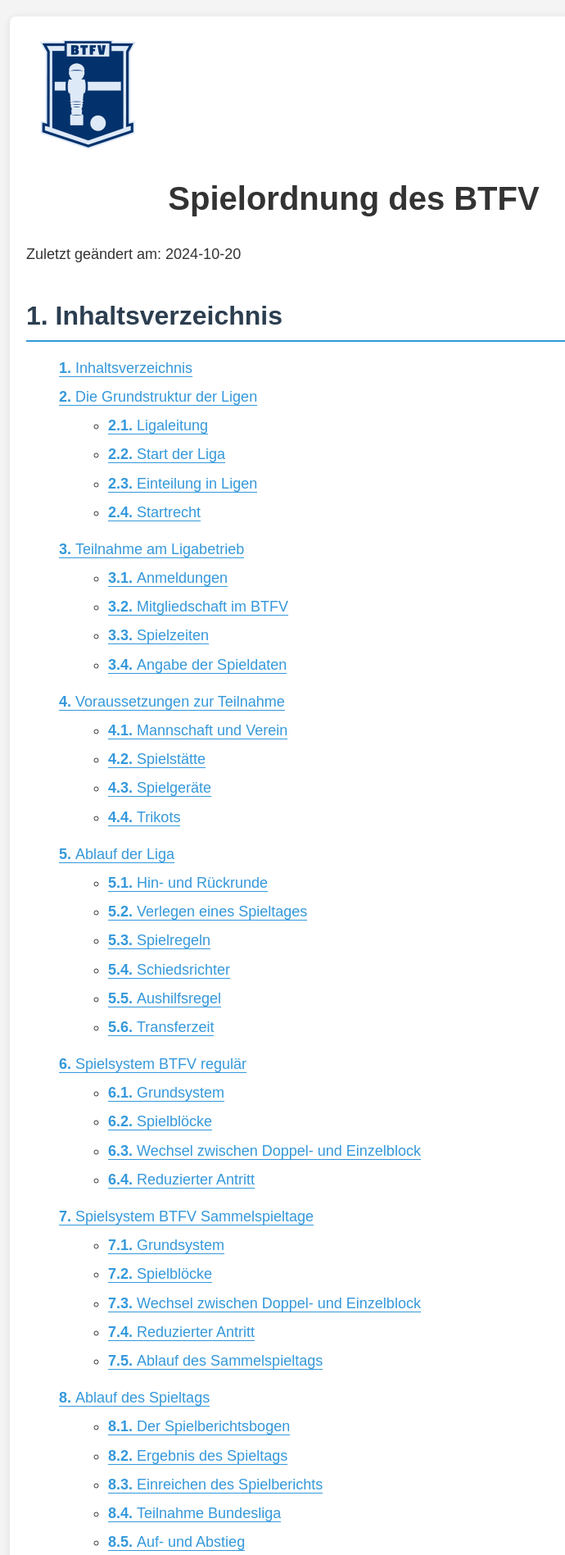
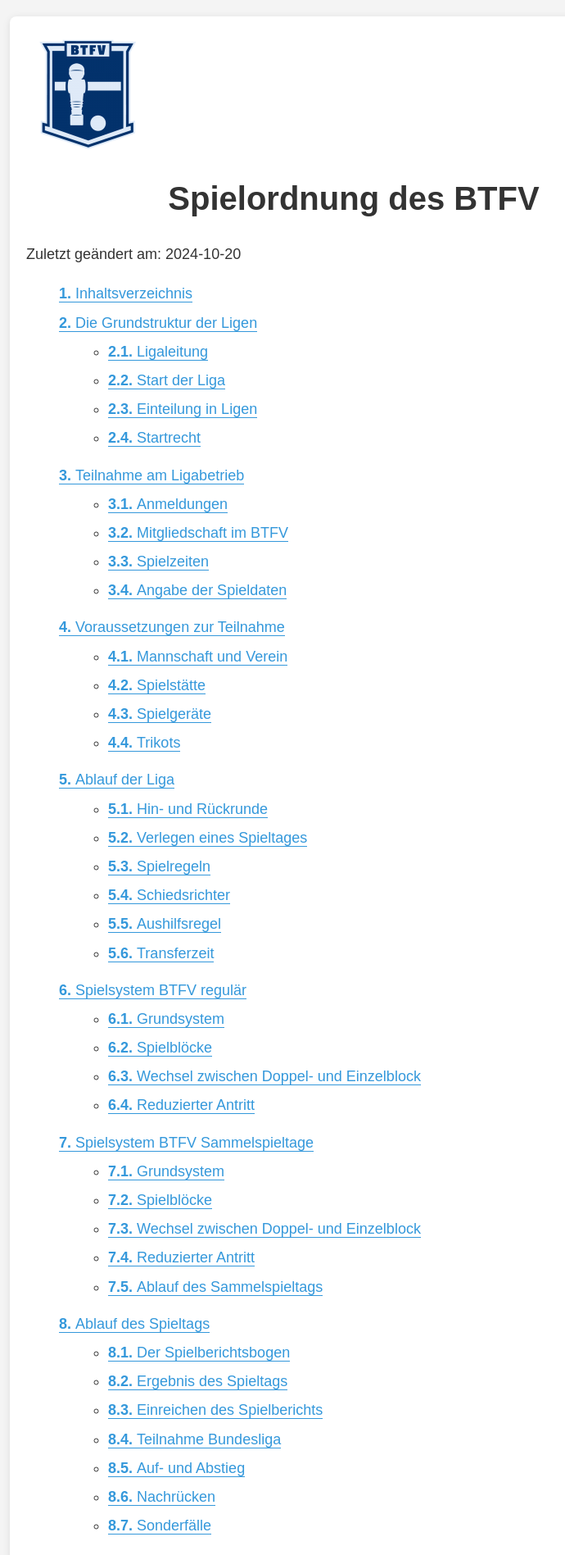
Before and after one commit to TFVSH/tfvsh-docs, a Jekyll site: the page built from docs/spielordnung.md, in a window 1280 px wide. Shown: the top 1897 px of the page at 82% size, without its empty margins (208-898 px from the left). Built offline with Jekyll 4.4.1, drawn with Linux system fonts in a browser that asks for light colours.

Commit message:
Update style.css

```diff
--- a/assets/css/style.css
+++ b/assets/css/style.css
@@ -1,6 +1,9 @@
 /* Globale Initialisierung des Zählers */
 body {
     counter-reset: section; /* Initialisiert den section-Zähler auf der gesamten Seite */
+}
+.no-toc {
+    display: none;
 }
 /* Titel des Dokuments */
 .title {
```
